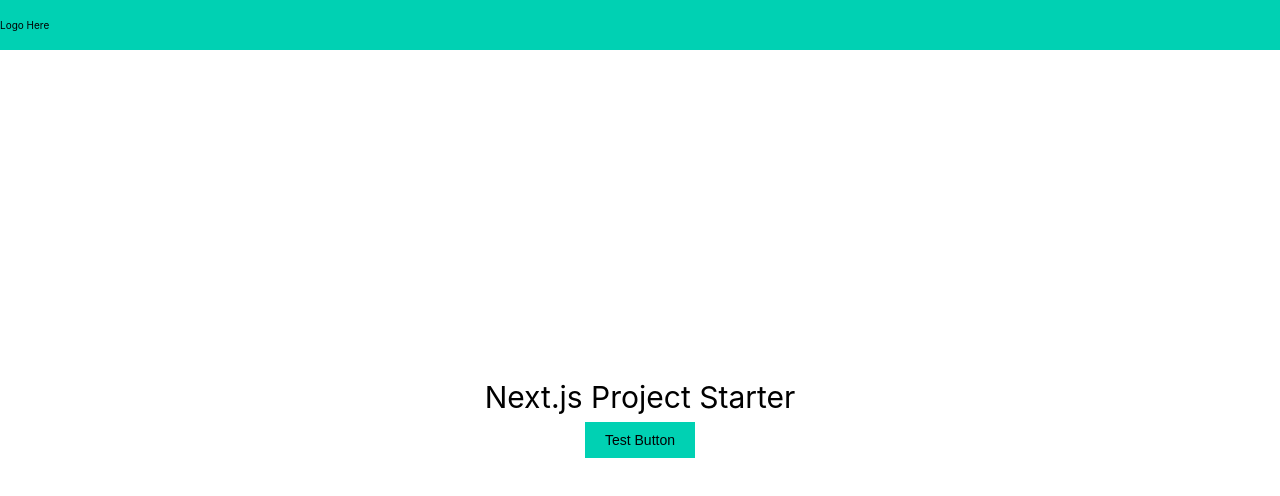
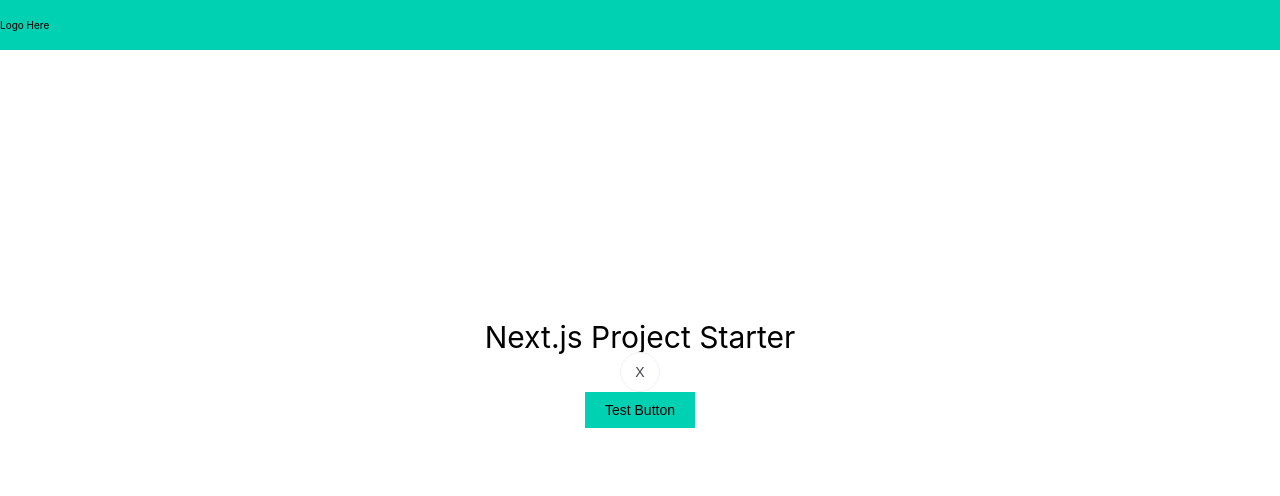
Before and after one commit to GazzaMacD/next-shopify-test-1, a Next.js app: page / in a window 1280 px wide. Shown: the top 496 px of the page. Built offline with nearby package versions, Linux system fonts and the light colour scheme.

Commit message:
Add emotion and setup. Tested and working

```diff
--- /dev/null
+++ b/common/js_styles/colors.ts
@@ -0,0 +1,13 @@
+export const base = `white`;
+export const text = `#434449`;
+export const gray = `#f1f2f7`;
+export const gray10 = `#f1f1f4`;
+export const gray20 = `#e4e5e9`;
+export const gray80 = `#6f7077`;
+export const indigo = `#3f51b5`;
+export const indigoDarken10 = `#364495`;
+export const indigoLighten80 = `#b7c1f8`;
+export const yellow = `#ffc107`;
+export const green = `#4caf50`;
+export const danger = `#ef5350`;
+export const orange = `orange`;
--- /dev/null
+++ b/common/js_styles/media-queries.ts
@@ -0,0 +1,3 @@
+export const large = `@media (min-width: 1200px)`;
+export const medium = `@media (min-width: 992px) and (max-width: 1199px)`;
+export const small = `@media (max-width: 991px)`;
--- /dev/null
+++ b/components/lib.tsx
@@ -0,0 +1,22 @@
+import { jsx } from "@emotion/react";
+import styled from "@emotion/styled";
+//import { keyframes } from "@emotion/core";
+import * as colors from "@/common/js_styles/colors";
+import * as mq from "@/common/js_styles/media-queries";
+
+const CircleButton = styled.button({
+  borderRadius: `30px`,
+  padding: `0`,
+  width: `40px`,
+  height: `40px`,
+  lineHeight: `1`,
+  display: `flex`,
+  alignItems: `center`,
+  justifyContent: `center`,
+  background: colors.base,
+  color: colors.text,
+  border: `1px solid ${colors.gray10}`,
+  cursor: `pointer`,
+});
+
+export { CircleButton };
--- a/package.json
+++ b/package.json
@@ -12,11 +12,14 @@
     "dev-e2e": "start-server-and-test dev 3000 cy:open"
   },
   "dependencies": {
+    "@emotion/react": "^11.10.4",
+    "@emotion/styled": "^11.10.4",
     "@types/lodash": "^4.14.182",
     "lodash": "^4.17.21",
     "next": "12.1.6",
     "react": "18.1.0",
     "react-dom": "18.1.0",
+    "react-icons": "^4.4.0",
     "sass": "^1.51.0",
     "sharp": "^0.30.4"
   },
--- a/pages/index.tsx
+++ b/pages/index.tsx
@@ -6,14 +6,16 @@
 import { FrontLayout } from "@/components/layouts/FrontLayout";
 import { Button } from "@/components/elements/Button";
 import styles from "@/styles/page-styles/Home.module.scss";
+import { CircleButton } from "@/components/lib";
+import * as colors from "@/common/js_styles/colors";
+
 // types
 import { TNextPageWithLayout } from "@/common/types";
 
 const Home: TNextPageWithLayout = (): JSX.Element => {
   const [showTestText, setShowTestText] = React.useState(false);
-  const complexObj = { nest: { complex: null } };
-  const cpyComplexObj = _.cloneDeep(complexObj);
-  console.log(cpyComplexObj);
+  //const cpyComplexObj = _.cloneDeep(complexObj);
+
   return (
     <>
       <Head>
@@ -24,12 +26,17 @@
 
       <div className={styles.Home}>
         <h1 className={styles.Home__title}>Next.js Project Starter</h1>
-        <br></br>
+        <CircleButton onClick={() => alert(`hi`)}>X</CircleButton>
         <Button clickHandler={() => setShowTestText(!showTestText)}>
           Test Button
         </Button>
-        <br></br>
         {showTestText && <p>Test text</p>}
+        <div
+          css={{
+            backgroundColor: `${colors.green}`,
+            height: `100px`,
+          }}
+        ></div>
       </div>
     </>
   );
```
Also changed, not shown: tsconfig.json (+28 -7 lines), .babelrc, 1 other file (tests, documents, lock files or other folders).
